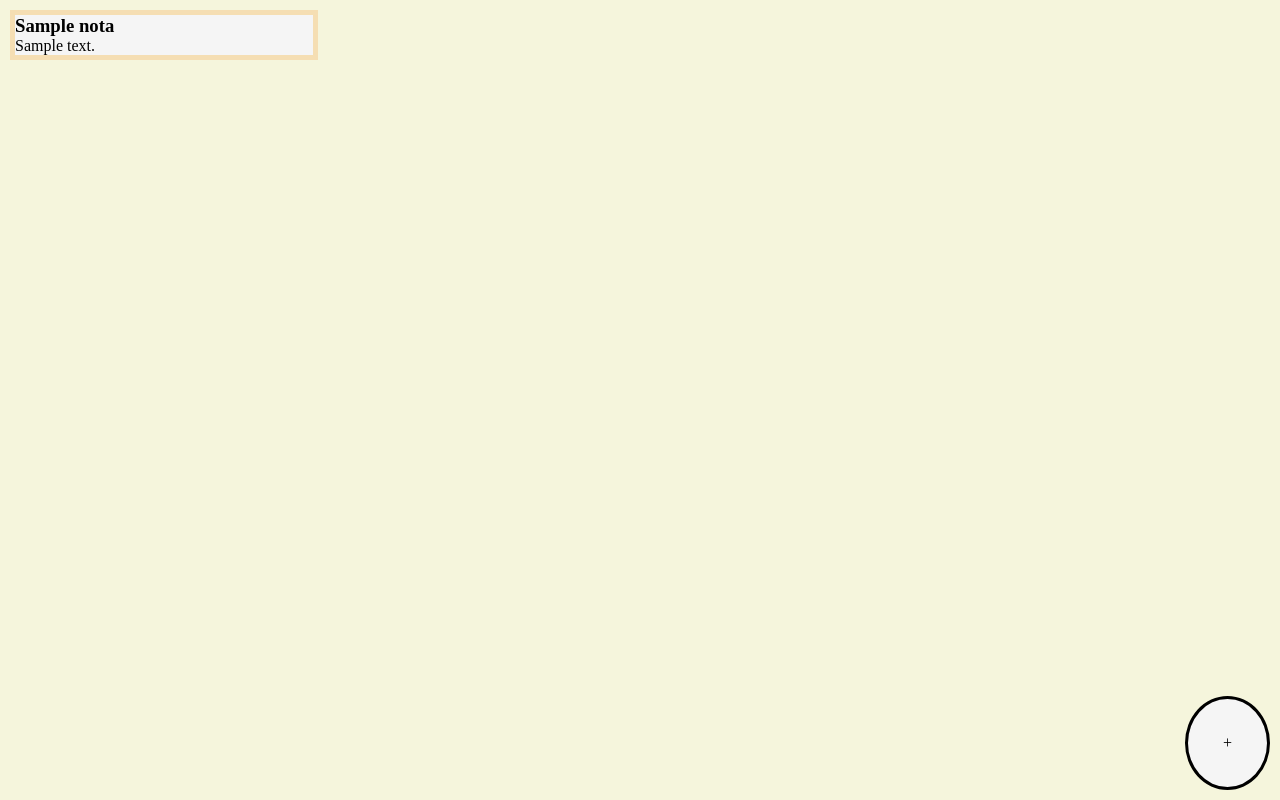
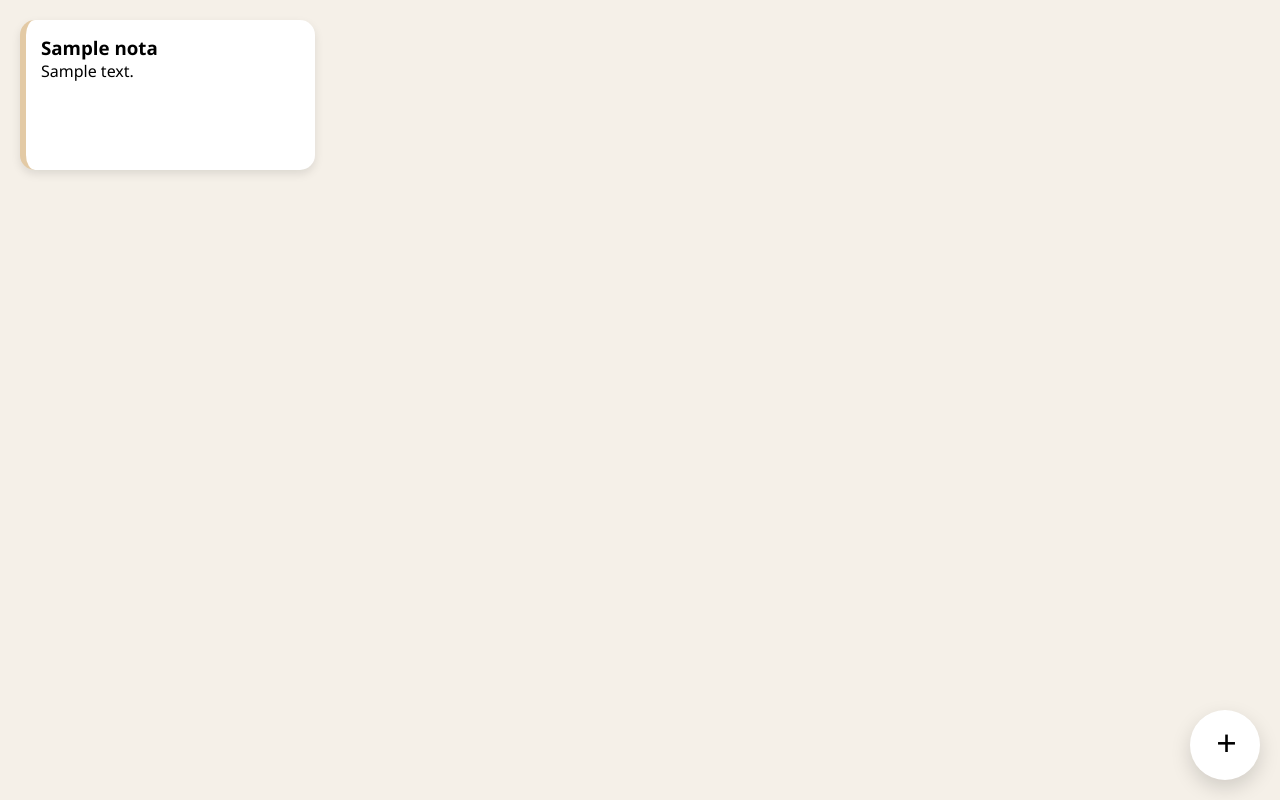
Before and after one commit to daniel-mararc/Prueba_Notas, a PHP site: page / in a window 1280 px wide. Run offline with PHP 8.4, Linux system fonts and the light colour scheme; tables that the repository leaves empty hold one stand-in row (values such as "Sample post").

Commit message:
Cambios en el css,js y nueva clase de php
He cambiado el css para que se vea mejor tambien he añadido al js nuevas funciones para poder seleccionar cada una de las notas por ahora no hace nada y la clase para poder recoger los datos de las notas y luego cambiarlos

```diff
--- a/src/index.php
+++ b/src/index.php
@@ -32,7 +32,7 @@ if ($mysqli->connect_errno) {
     <link rel="stylesheet" href="style.css"/>
   <body>
     <span class="boton">+</span>
-    <div class="notas">
+    <div class="contenedorNotas">
     </div>
   </body>
   <script src="scripts.js"></script>
--- a/src/style.css
+++ b/src/style.css
@@ -1,32 +1,68 @@
 * {
   margin: 0;
   padding: 0;
+  box-sizing: border-box;
+  font-family: "Segoe UI", Tahoma, sans-serif;
 }
 
 body {
-  background-color: beige;
-  max-width: 100%;
+  background-color: #f5f0e8;
+  min-height: 100vh;
 }
 
+/* Botón flotante */
 .boton {
   position: fixed;
-  padding: 35px;
-  margin: 10px;
-  bottom: 0;
-  right: 0;
-  border: 3px black solid;
-  background-color: whitesmoke;
-  border-radius: 100%;
+  bottom: 20px;
+  right: 20px;
+
+  padding-bottom: 5px;
+  padding-left: 3px;
+
+  width: 70px;
+  height: 70px;
+
+  display: flex;
+  align-items: center;
+  justify-content: center;
+
+  background-color: white;
+  border-radius: 50%;
+
+  font-size: 36px;
+  font-weight: 300;
+  line-height: 1;
+
+  cursor: pointer;
+  user-select: none;
+
+  box-shadow: 0 8px 20px rgba(0, 0, 0, 0.15);
 }
 
-.notas {
+.boton:hover {
+  transform: scale(1.1);
+}
+
+.contenedorNotas {
   display: grid;
-  gap: 10px;
-  margin: 10px;
-  grid-template-columns: repeat(4, 1fr);
+  gap: 20px;
+  padding: 20px;
+  grid-template-columns: repeat(auto-fill, minmax(250px, 1fr));
 }
 
 .nota {
-  border: 5px wheat solid;
-  background-color: whitesmoke;
+  background-color: #ffffff;
+  border-radius: 15px;
+  padding: 15px;
+  min-height: 150px;
+
+  border-left: 6px solid #e3caa5;
+  box-shadow: 0 4px 10px rgba(0, 0, 0, 0.1);
+
+  transition: transform 0.2s ease, box-shadow 0.2s ease;
 }
+
+.nota:hover {
+  transform: translateY(-5px);
+  box-shadow: 0 8px 18px rgba(0, 0, 0, 0.15);
+}
```
Also changed, not shown: src/recolectorNotas.php (added, +20 -0 lines), src/scripts.js (+29 -6 lines).
